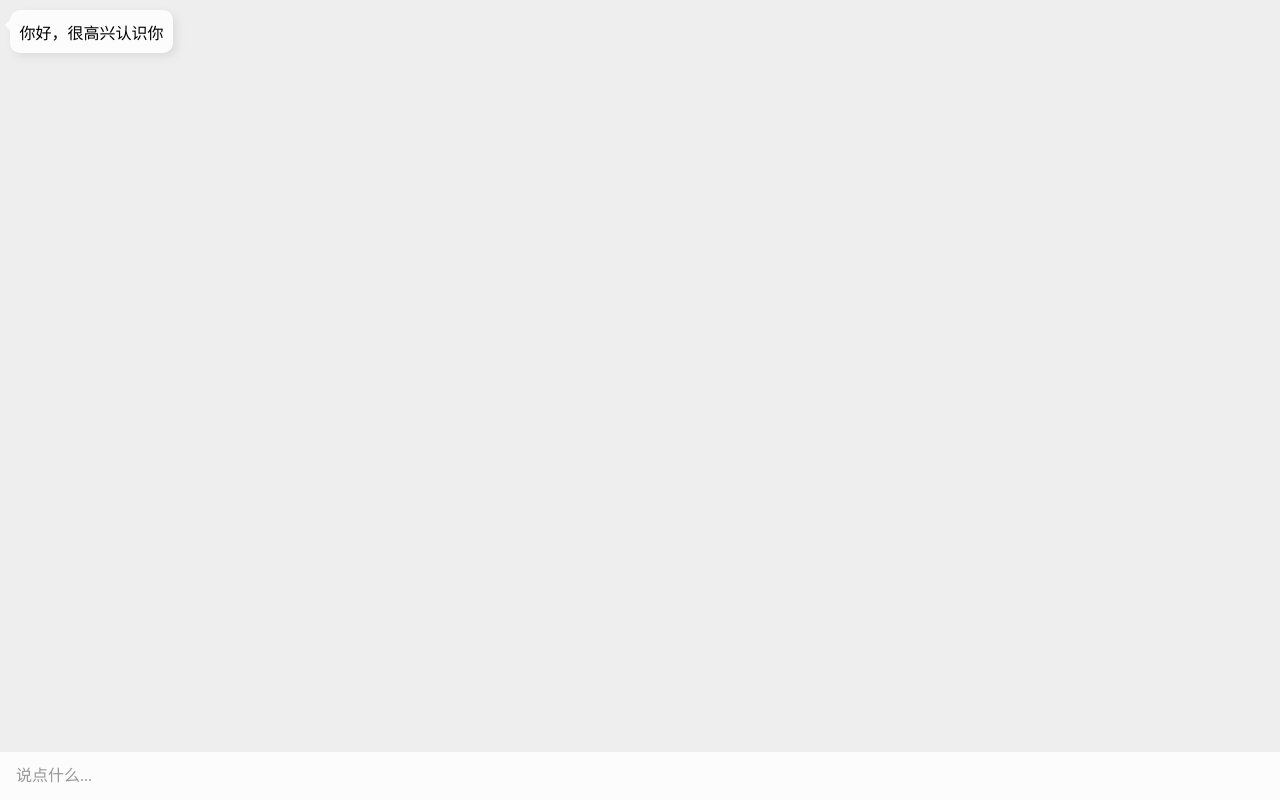
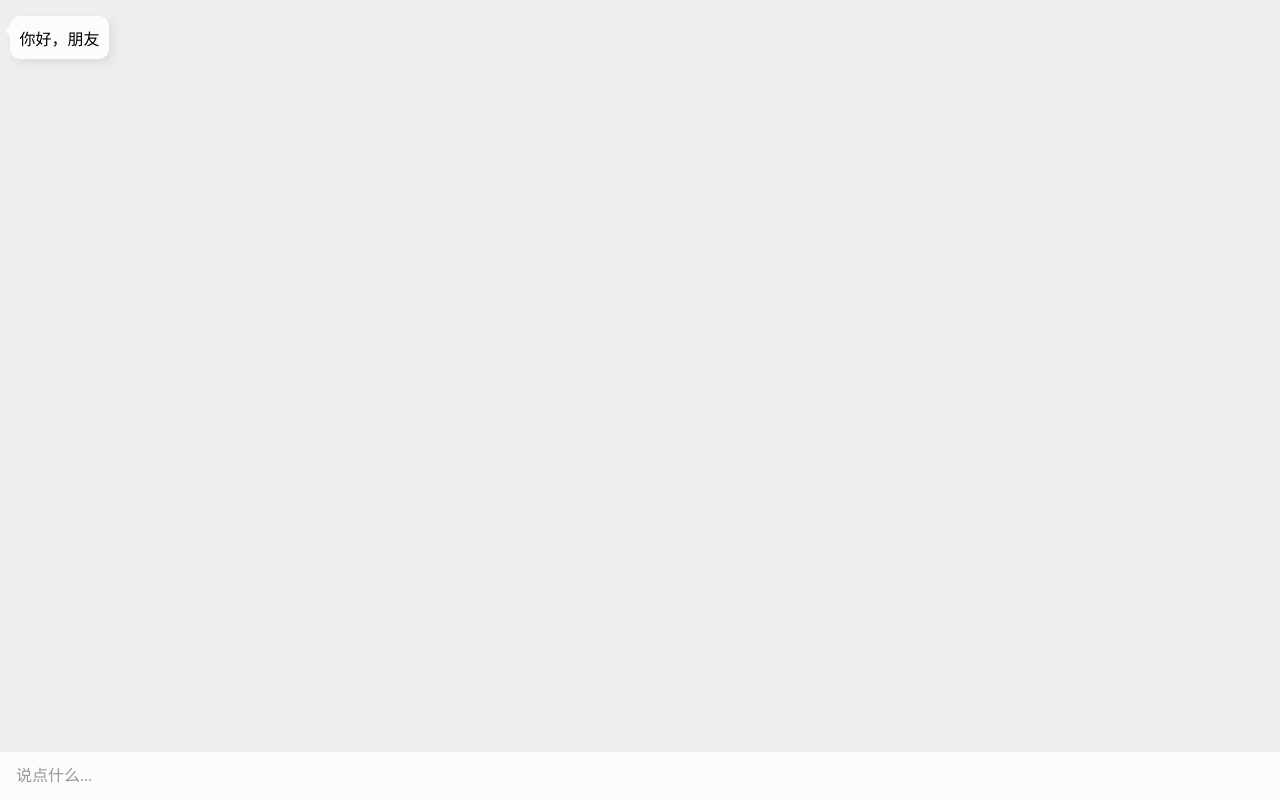
Before and after one commit to zhangzhonghe/my-page, a Vue app: page / in a window 1280 px wide. Built offline with nearby package versions, Linux system fonts and the light colour scheme.

Commit message:
优化动画

```diff
--- a/src/App.vue
+++ b/src/App.vue
@@ -17,22 +17,3 @@ export default {
   }
 }
 </script>
-
-<style>
-  * {
-    box-sizing: border-box;
-    padding: 0;
-    margin: 0;
-  }
-
-  html,body {
-    margin: 0;
-    padding: 0;
-  }
-
-  html { font-size: 10px; }
-
-  body { font-size: 1.6rem; }
-
-  a { color: blue; }
-</style>
--- a/src/assets/data.js
+++ b/src/assets/data.js
@@ -3,7 +3,7 @@ export default {
   firstMsg: {
     msg: [
       '', // 第一个元素用不到，是从第二个元素开始取值的
-      { "imgurl": "", "text": "你好，很高兴认识你" },
+      { "imgurl": "", "text": "你好，朋友" },
     ],
     key1: {
       send: '你好',
--- /dev/null
+++ b/src/assets/reset.css
@@ -0,0 +1,16 @@
+* {
+  box-sizing: border-box;
+  padding: 0;
+  margin: 0;
+}
+
+html,body, {
+  margin: 0;
+  padding: 0;
+}
+
+html { font-size: 10px; }
+
+body { font-size: 1.6rem; }
+
+a { color: blue; }
--- a/src/components/HomePage.vue
+++ b/src/components/HomePage.vue
@@ -1,5 +1,5 @@
 <template>
-  <main @click="onCloseSideBar" ref="main" class="home-page" :style="{right: touchMoveX + 'px', transition: addAnimation ? 'all .5s' : ''}">
+  <main @click="onCloseSideBar" class="home-page" :style="{transform: `translateX(-${touchMoveX}px)`, transition: addAnimation ? 'all .5s' : ''}">
     <div
       class="slider"
       @touchstart="onTouchStart"
@@ -7,7 +7,7 @@
       @touchend="onTouchEnd"
       @click.stop
       ></div>
-    <div class="chat-container">
+    <div class="chat-container" ref="chats">
       <transition-group :name="animationName" tag="div">
         <chat-box
           v-for="item of msg"
@@ -138,15 +138,23 @@ export default {
     },
 
     _scrollToEnd () {
-      const main = this.$refs.main
-      this.minFrame = Math.ceil((main.scrollHeight - main.scrollTop - main.clientHeight) / 30) + 5
-      if(main.scrollHeight - main.clientHeight) window.requestAnimationFrame(this._scrollAnimation)
+      clearTimeout(this.timer)
+
+      this.animationLoop = true
+      this.timer = setTimeout(() => {
+        this.animationLoop = false
+      }, 500);
+
+      const chats = this.$refs.chats
+      this.minFrame = Math.ceil((chats.scrollHeight - chats.scrollTop - chats.clientHeight) / 30) + 5
+      if(chats.scrollHeight - chats.clientHeight) this._scrollAnimation()
     },
 
     _scrollAnimation () {
-      const main = this.$refs.main
-      main.scrollTop += this.minFrame
-      if(Math.floor(main.scrollHeight - main.scrollTop) > main.clientHeight) window.requestAnimationFrame(this._scrollAnimation)
+      "use strict";
+      const chats = this.$refs.chats
+      chats.scrollTop += this.minFrame
+      if(this.animationLoop) window.requestAnimationFrame(this._scrollAnimation)
     },
 
     _getLoadingTime (text) {
@@ -164,17 +172,37 @@ export default {
 <style scoped>
   .home-page {
     position: absolute;
+    top: 0;
     left: 0;
-    top: 0;
     right: 0;
     bottom: 0;
     background-color: #eee;
-    overflow: hidden auto;
+    overflow: hidden;
     z-index: 2;
   }
 
   .chat-container {
-    padding: 10px 0 5em;
+    position: absolute;
+    top: 0;
+    left: 0;
+    right: 0;
+    bottom: 3em;
+    overflow-x: hidden;
+    overflow-y: scroll;
+  }
+
+  .chat-container > div:first-child {
+    padding: 1em 0 2em;
+  }
+
+  .slider {
+    position: fixed;
+    width: 2em;
+    top: 0;
+    right: 0;
+    bottom: 0;
+    background-color: rgba(0, 0, 0, 0);
+    z-index: 2;
   }
 
   /* 动画部分 */
@@ -195,14 +223,4 @@ export default {
   .right-enter-to {
     transform-origin: top right;
   }
-
-  .slider {
-    position: fixed;
-    width: 2em;
-    top: 0;
-    right: 0;
-    bottom: 0;
-    background-color: rgba(0, 0, 0, 0);
-    z-index: 2;
-  }
 </style>
--- a/src/main.js
+++ b/src/main.js
@@ -1,6 +1,7 @@
 import Vue from 'vue'
 import App from './App.vue'
 import chat from './assets/data.js'
+import './assets/reset.css'
 
 Vue.config.productionTip = false
 
```
